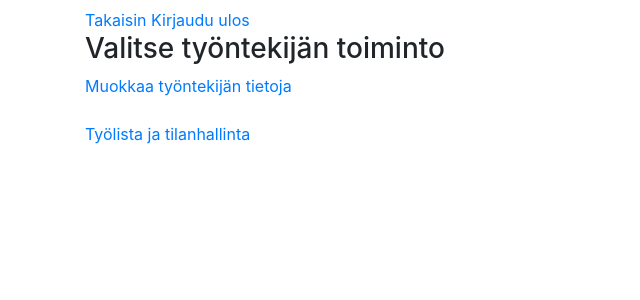
After one commit to vlampsij/Ryhma-rama, a PHP site: page /backend/tyontekija.php in a window 1280 px wide. The commit adds this page. Shown: the top 300 px of the page, without its empty margins (0-640 px from the left). Run offline with PHP 8.4, Linux system fonts and the light colour scheme; the visitor is signed in with stand-in values (Sample User, id 1).

Commit message:
Lisätty työntekijän sivu, bugikorjauksia

```diff
--- a/backend/credcheck.php
+++ b/backend/credcheck.php
@@ -44,7 +44,7 @@ if(isset($_POST['submit'])){
                     $_SESSION['tunnus'] = $data['tunnus'];
                     $_SESSION['tunnusid'] = $data['tunnusid'];
                     $_SESSION['rooli'] = "tyontekija";
-                    header("location: http://localhost/vlampsij.github.io/backend/uusiTyontekija.php");
+                    header("location: http://localhost/vlampsij.github.io/backend/tyontekija.php");
                 }else{
                     echo "tunnuksilla ei oikeuksia mihinkään";
                     header("location: http://localhost/vlampsij.github.io/backend/login.php");
--- /dev/null
+++ b/backend/tyontekija.php
@@ -0,0 +1,29 @@
+<?php session_start(); ?>
+<!DOCTYPE html>
+<html>
+    <head>
+        <link rel="stylesheet" href="https://maxcdn.bootstrapcdn.com/bootstrap/4.5.2/css/bootstrap.min.css">
+        <title>Työntekijän sivu</title>
+    </head>
+    <body>
+     <div class="container">
+        <h1></h1>
+        <a href="../index.html">Takaisin</a>
+        <?php
+        if($_SESSION['rooli'] == "tyontekija"){ ?>
+        <a href="http://localhost/vlampsij.github.io/backend/logout.php">Kirjaudu ulos</a><br>
+        <h3>Valitse työntekijän toiminto</h3>
+        <div>
+            <a href="http://localhost/vlampsij.github.io/backend/uusiTyontekija.php">Muokkaa työntekijän tietoja</a>
+        </div>
+        <br>
+        <div>
+            <a href="http://localhost/vlampsij.github.io/backend/tyolista.php">Työlista ja tilanhallinta</a>
+        </div>
+
+        <?php }else{ ?>
+            <p>Tunnuksella ei oikeuksia nähdä sivua</p>
+        <?php } ?>
+     </div>
+    </body>
+</html>
--- a/backend/uusiTyontekija.php
+++ b/backend/uusiTyontekija.php
@@ -67,7 +67,7 @@
           </div>
           <div class="form-floating ">
             <label for="nimi">Nimi</label>
-            <input type="password" class="form-control" name="nimi" placeholder="Nimi" required>
+            <input type="text" class="form-control" name="nimi" placeholder="Nimi" required>
 
           </div>
           <div class="form-floating ">
--- a/backend/uusiVika.php
+++ b/backend/uusiVika.php
@@ -25,7 +25,7 @@
                 </tr>
                 <tr>
                     <td>Ilmoituksen tekijä</td>
-                    <td><input type="text" name="tekija" readonly><?php echo $_SESSION['tunnus']; ?></td>
+                    <td><input type="text" name="tekija" required></td>
                 </tr>
                 <tr>
                     <td></td>
```
Also changed, not shown: backend/lisaaTyontekija.php (+4 -4 lines).
